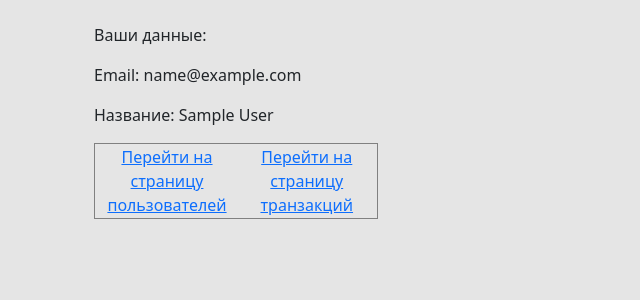
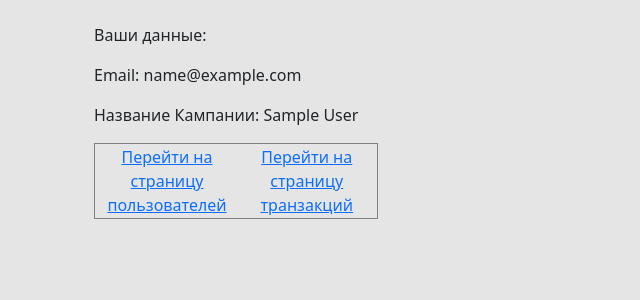
Before and after one commit to Andreilkt/flask_balans_api, a Flask app: page /profile in a window 1280 px wide. Shown: the part 349-649 px from the top of the page, without its empty margins (0-640 px from the left). Run offline with Flask 3, Linux system fonts and the light colour scheme; the visitor is signed in with stand-in values (Sample User, id 1).

Commit message:
Изменен файл profile.html

```diff
--- a/templates/profile.html
+++ b/templates/profile.html
@@ -15,7 +15,7 @@
             </div>
             <p>Ваши данные:</p>
             <p>Email: {{ user.email }}</p>
-            <p>Название: {{ user.name }}</p>
+            <p>Название Кампании: {{ user.name }}</p>
 
           </div>
     <table border=1 style="cellpadding: 25; cellspacing:25 ">
```
